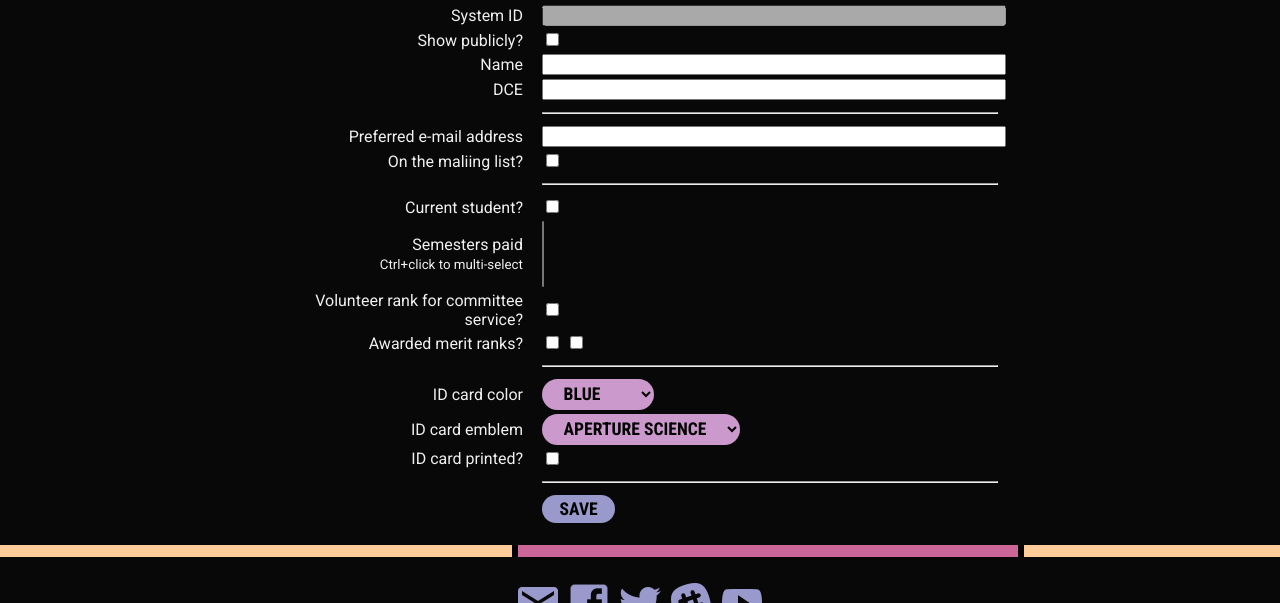
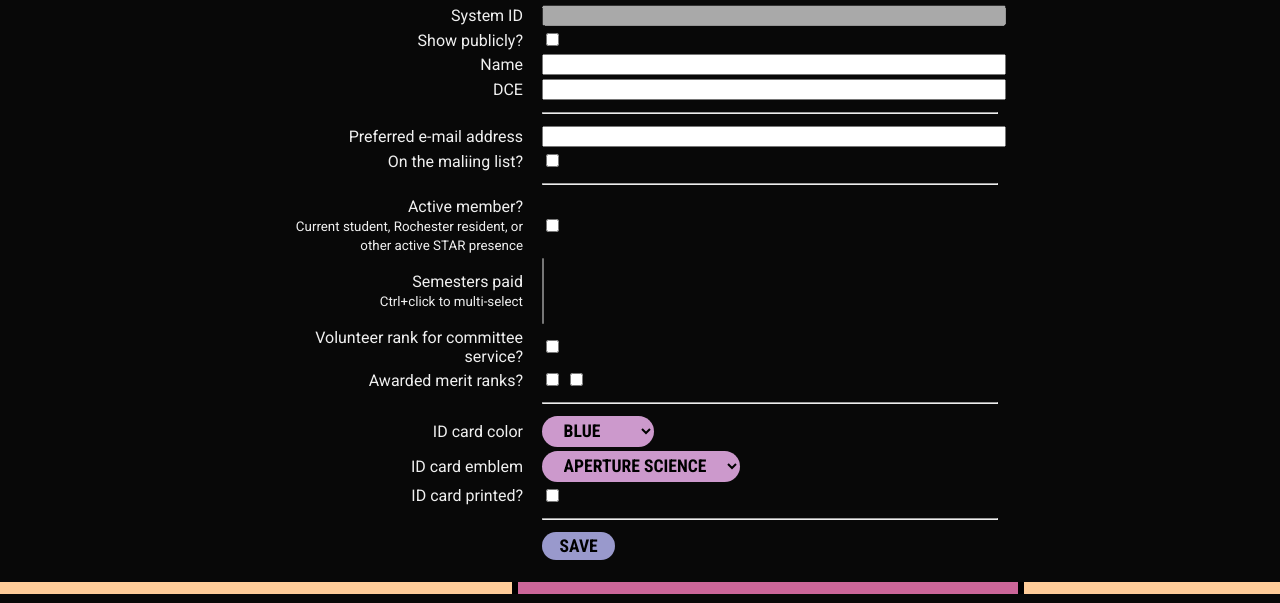
Before and after one commit to RITSTARClub/star-site, a Python web app: template templates/member_edit.html in a window 1280 px wide. Shown: the part 244-847 px from the top of the page. Run offline with Jinja, Linux system fonts and the light colour scheme; the template is opened without the code that fills it, so the values that code supplies are empty.

Commit message:
Rename the “Current student?” checkbox to “Active member?”
Also add a bit of descriptive text.

```diff
--- a/templates/member_edit.html
+++ b/templates/member_edit.html
@@ -67,7 +67,9 @@
 			</tr>
 			<tr>
 				<td>
-					<label for="current_student">Current student?</label>
+					<label for="current_student">Active member?</label>
+					<br />
+					<small>Current student, Rochester resident, or other active STAR presence</small>
 				</td>
 				<td>
 					<input type="checkbox" name="current_student"{% if member.current_student %} checked="checked"{% endif %} />
```
